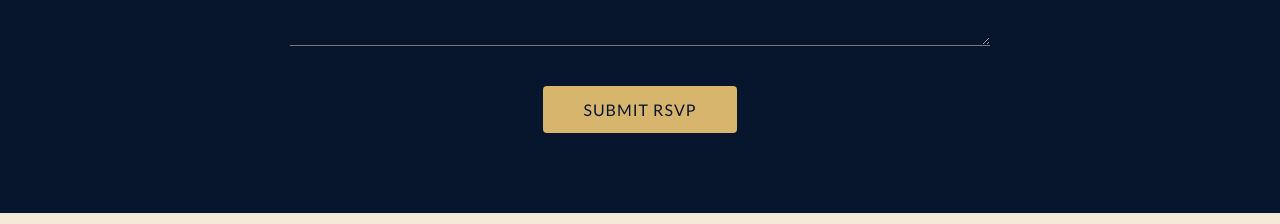
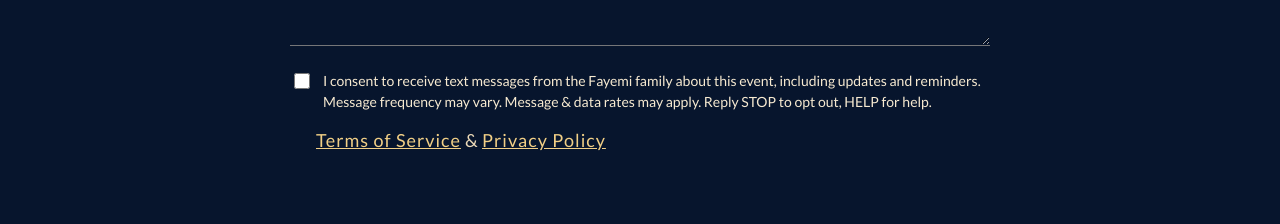
Before and after one commit to SEIfeoluwa/birthday-rsvps, a React (Vite) app: page / in a window 1280 px wide. Shown: the part 3208-3432 px from the top of the page. Built offline with nearby package versions, Linux system fonts and the light colour scheme; no server answers.

Commit message:
Privacy & Terms implementation

```diff
--- a/src/App.css
+++ b/src/App.css
@@ -555,6 +555,141 @@
   }
 }
 
+.form-group-checkbox {
+  label {
+    display: flex;
+    align-items: flex-start;
+    gap: 10px;
+    color: var(--event-champagne);
+    font-size: 14px;
+    font-weight: 400;
+    line-height: 1.5;
+    text-transform: none;
+    letter-spacing: normal;
+  }
+
+  input[type='checkbox'] {
+    width: 16px;
+    height: 16px;
+    margin-top: 3px;
+    flex-shrink: 0;
+    accent-color: var(--event-gold);
+  }
+}
+
+.form-legal-links {
+  margin: 8px 0 0 26px;
+  font-size: 13px;
+  color: rgba(247, 234, 209, 0.72);
+}
+
+.form-legal-links .form-legal-link {
+  background: none;
+  border: none;
+  padding: 0;
+  margin: 0;
+  font: inherit;
+  color: var(--event-gold-bright);
+  text-decoration: underline;
+  cursor: pointer;
+
+  &:hover {
+    color: var(--event-gold);
+  }
+}
+
+.modal-overlay {
+  position: fixed;
+  inset: 0;
+  z-index: 100;
+  display: flex;
+  align-items: center;
+  justify-content: center;
+  padding: 20px;
+  background: rgba(11, 16, 32, 0.72);
+}
+
+.modal-panel {
+  width: 100%;
+  max-width: 520px;
+  max-height: 80vh;
+  overflow-y: auto;
+  border-radius: 8px;
+  background: var(--event-navy);
+  border: 1px solid rgba(247, 234, 209, 0.24);
+  box-shadow: 0 20px 60px rgba(0, 0, 0, 0.5);
+}
+
+.modal-header {
+  position: sticky;
+  top: 0;
+  display: flex;
+  align-items: center;
+  justify-content: space-between;
+  gap: 16px;
+  padding: 20px 24px;
+  background: var(--event-navy);
+  border-bottom: 1px solid rgba(247, 234, 209, 0.18);
+
+  h2 {
+    margin: 0;
+    color: var(--event-gold);
+    font-size: 18px;
+    letter-spacing: 0.5px;
+  }
+}
+
+.modal-header .modal-close {
+  display: flex;
+  align-items: center;
+  justify-content: center;
+  flex-shrink: 0;
+  box-sizing: border-box;
+  width: 32px;
+  height: 32px;
+  padding: 0;
+  margin: 0;
+  border: none;
+  border-radius: 50%;
+  background: transparent;
+  color: var(--event-champagne);
+  font-family: inherit;
+  font-size: 20px;
+  line-height: 1;
+  letter-spacing: normal;
+  text-transform: none;
+  cursor: pointer;
+  transition: background-color 0.2s ease, transform 0.15s ease;
+
+  &:hover {
+    background: rgba(247, 234, 209, 0.14);
+  }
+
+  &:active {
+    transform: scale(0.92);
+  }
+}
+
+.modal-body {
+  padding: 4px 24px 24px;
+  color: rgba(247, 234, 209, 0.86);
+  font-size: 14px;
+  line-height: 1.6;
+  text-align: left;
+
+  p {
+    margin: 0 0 14px;
+
+    &:last-child {
+      margin-bottom: 0;
+    }
+  }
+
+  strong {
+    color: var(--event-champagne);
+  }
+}
+
 .submit-btn {
   grid-column: 1 / -1;
   align-self: center;
@@ -1099,6 +1234,10 @@ button {
   width: 12%;
 }
 
+.admin-col-sms-consent {
+  width: 6%;
+}
+
 .admin-col-status {
   width: 9%;
 }
@@ -1112,7 +1251,7 @@ button {
 }
 
 .admin-col-message {
-  width: 23%;
+  width: 17%;
 }
 
 .admin-col-actions {
--- /dev/null
+++ b/src/components/common/Modal.tsx
@@ -0,0 +1,51 @@
+import { useEffect } from 'react'
+import type { ReactNode } from 'react'
+
+interface ModalProps {
+  title: string
+  onClose: () => void
+  children: ReactNode
+}
+
+export default function Modal({ title, onClose, children }: ModalProps) {
+  useEffect(() => {
+    const handleKeyDown = (event: KeyboardEvent) => {
+      if (event.key === 'Escape') {
+        onClose()
+      }
+    }
+
+    document.addEventListener('keydown', handleKeyDown)
+    return () => document.removeEventListener('keydown', handleKeyDown)
+  }, [onClose])
+
+  return (
+    <div
+      className="modal-overlay"
+      onClick={onClose}
+      role="presentation"
+    >
+      <div
+        className="modal-panel"
+        role="dialog"
+        aria-modal="true"
+        aria-labelledby="modal-title"
+        onClick={(event) => event.stopPropagation()}
+      >
+        <div className="modal-header">
+          <h2 id="modal-title">{title}</h2>
+          <button
+            type="button"
+            className="modal-close"
+            onClick={onClose}
+            aria-label="Close"
+          >
+            &times;
+          </button>
+        </div>
+
+        <div className="modal-body">{children}</div>
+      </div>
+    </div>
+  )
+}
--- a/src/components/home/RsvpSection.tsx
+++ b/src/components/home/RsvpSection.tsx
@@ -1,8 +1,11 @@
 import { useState } from 'react'
 
+import Modal from '../common/Modal'
 import { createRsvp } from '../../services/rsvps'
 import { rsvpSchema } from '../../schemas/rsvpSchema'
 import type { RSVPInput } from '../../schemas/rsvpSchema'
+
+type LegalModal = 'terms' | 'privacy' | null
 
 interface RsvpProps {
   onRsvpClick?: () => void
@@ -18,6 +21,7 @@ const initialFormData: FormData = {
   firstName: '',
   lastName: '',
   phone: '',
+  smsConsent: false,
   attendance: '',
   maleGuestCount: 0,
   femaleGuestCount: 0,
@@ -38,13 +42,14 @@ export default function Rsvp({ onRsvpClick }: RsvpProps) {
     error: null,
     success: null,
   })
+  const [activeModal, setActiveModal] = useState<LegalModal>(null)
 
   const handleChange = (
     e: React.ChangeEvent<
       HTMLInputElement | HTMLTextAreaElement | HTMLSelectElement
     >
   ) => {
-    const { name, value } = e.target
+    const { name, value, type } = e.target
     const numericFields = [
       'maleGuestCount',
       'femaleGuestCount',
@@ -53,7 +58,12 @@ export default function Rsvp({ onRsvpClick }: RsvpProps) {
 
     setFormData((prev) => ({
       ...prev,
-      [name]: numericFields.includes(name) ? Number(value) : value,
+      [name]:
+        type === 'checkbox'
+          ? (e.target as HTMLInputElement).checked
+          : numericFields.includes(name)
+            ? Number(value)
+            : value,
     }))
   }
 
@@ -226,6 +236,42 @@ export default function Rsvp({ onRsvpClick }: RsvpProps) {
           </div>
         </div>
 
+        <div className="form-row">
+          <div className="form-group full-width form-group-checkbox">
+            <label htmlFor="smsConsent">
+              <input
+                type="checkbox"
+                id="smsConsent"
+                name="smsConsent"
+                checked={formData.smsConsent}
+                onChange={handleChange}
+              />
+              I consent to receive text messages from the Fayemi family about
+              this event, including updates and reminders. Message frequency
+              may vary. Message & data rates may apply. Reply STOP to opt
+              out, HELP for help.
+            </label>
+
+            <p className="form-legal-links">
+              <button
+                type="button"
+                className="form-legal-link"
+                onClick={() => setActiveModal('terms')}
+              >
+                Terms of Service
+              </button>
+              {' & '}
+              <button
+                type="button"
+                className="form-legal-link"
+                onClick={() => setActiveModal('privacy')}
+              >
+                Privacy Policy
+              </button>
+            </p>
+          </div>
+        </div>
+
         {formState.error && <p className="form-status form-status-error">{formState.error}</p>}
         {formState.success && <p className="form-status form-status-success">{formState.success}</p>}
 
@@ -233,6 +279,61 @@ export default function Rsvp({ onRsvpClick }: RsvpProps) {
           {formState.submitting ? 'Submitting...' : 'Submit RSVP'}
         </button>
       </form>
+
+      {activeModal === 'terms' && (
+        <Modal title="Terms of Service" onClose={() => setActiveModal(null)}>
+          <p>
+            By submitting this RSVP, you confirm that the information you
+            provide is accurate and that you are submitting on behalf of
+            yourself and the guests listed in your party.
+          </p>
+          <p>
+            <strong>SMS Program.</strong> If you check the SMS consent box,
+            you agree to receive text messages from the Fayemi family at the
+            phone number you provided, related to this event (such as date
+            reminders, schedule changes, or logistics updates). Message
+            frequency may vary. Message and data rates may apply based on
+            your carrier and plan. Consent to receive texts is not required
+            to submit your RSVP.
+          </p>
+          <p>
+            You can opt out of text messages at any time by replying STOP to
+            any message. Reply HELP for assistance.
+          </p>
+          <p>
+            RSVP entries may be edited or removed by the event organizers,
+            including to correct guest counts or contact details.
+          </p>
+        </Modal>
+      )}
+
+      {activeModal === 'privacy' && (
+        <Modal title="Privacy Policy" onClose={() => setActiveModal(null)}>
+          <p>
+            The Fayemi family collects the information submitted through
+            this form, including your name, phone number, attendance
+            status, guest counts, and any message you provide, solely to
+            plan and manage this event.
+          </p>
+          <p>
+            <strong>SMS consent.</strong> If you opt in to receive text
+            messages, your phone number is used only to send you updates
+            related to this event. Your phone number and SMS consent status
+            are not shared with third parties or used for marketing
+            purposes.
+          </p>
+          <p>
+            Your information is not sold, rented, or shared outside of what
+            is necessary to plan this event (for example, coordinating
+            seating or catering counts), and is retained only for as long
+            as needed for that purpose.
+          </p>
+          <p>
+            If you have questions about your information or would like it
+            removed, please contact the Fayemi family directly.
+          </p>
+        </Modal>
+      )}
     </section>
   )
 }
--- a/src/pages/AdminDashboardPage.tsx
+++ b/src/pages/AdminDashboardPage.tsx
@@ -26,6 +26,7 @@ function toEditForm(rsvp: RsvpRecord): UpdateRsvpRecord {
     first_name: rsvp.first_name,
     last_name: rsvp.last_name,
     phone: rsvp.phone,
+    sms_consent: rsvp.sms_consent,
     attendance: rsvp.attendance,
     male_guest_count: rsvp.male_guest_count,
     female_guest_count: rsvp.female_guest_count,
@@ -346,6 +347,7 @@ export default function AdminDashboardPage() {
                 <col className="admin-col-name" />
                 <col className="admin-col-name" />
                 <col className="admin-col-phone" />
+                <col className="admin-col-sms-consent" />
                 <col className="admin-col-status" />
                 <col className="admin-col-count" />
                 <col className="admin-col-count" />
@@ -360,6 +362,7 @@ export default function AdminDashboardPage() {
                   <th>First Name</th>
                   <th>Last Name</th>
                   <th>Phone</th>
+                  <th>SMS</th>
                   <th>Attendance</th>
                   <th>Men</th>
                   <th>Women</th>
@@ -426,6 +429,23 @@ export default function AdminDashboardPage() {
                             formatPhoneDisplay(rsvp.phone)
                           ) : (
                             'N/A'
+                          )}
+                        </td>
+
+                        <td>
+                          {isEditing ? (
+                            <input
+                              type="checkbox"
+                              checked={editForm.sms_consent}
+                              onChange={(event) =>
+                                updateEditField('sms_consent', event.target.checked)
+                              }
+                              aria-label="SMS consent"
+                            />
+                          ) : rsvp.sms_consent ? (
+                            'Yes'
+                          ) : (
+                            'No'
                           )}
                         </td>
 
@@ -592,7 +612,7 @@ export default function AdminDashboardPage() {
                   })
                 ) : (
                   <tr>
-                    <td colSpan={10} className="no-data">
+                    <td colSpan={11} className="no-data">
                       {normalizedQuery
                         ? 'No RSVPs match your search'
                         : 'No RSVPs found'}
--- a/src/schemas/rsvpSchema.ts
+++ b/src/schemas/rsvpSchema.ts
@@ -10,6 +10,7 @@ export const rsvpSchema = z.object({
     firstName: z.string().trim().min(1, "Enter your first name."),
     lastName: z.string().trim().min(1, "Enter your last name."),
     phone: z.string().trim().min(1, "Enter your phone number."),
+    smsConsent: z.boolean().default(false),
     attendance: z.enum(["yes", "no"], { error: "Select your attendance." }),
     maleGuestCount: guestCountSchema,
     femaleGuestCount: guestCountSchema,
--- a/src/services/rsvps.ts
+++ b/src/services/rsvps.ts
@@ -42,6 +42,7 @@ export async function createRsvp(input: RSVPInput): Promise<void> {
     first_name: input.firstName,
     last_name: input.lastName,
     phone: input.phone,
+    sms_consent: input.smsConsent,
     attendance: input.attendance,
     male_guest_count: input.maleGuestCount,
     female_guest_count: input.femaleGuestCount,
@@ -67,6 +68,7 @@ export async function updateRsvp(
     first_name: input.first_name.trim(),
     last_name: input.last_name.trim(),
     phone: input.phone.trim(),
+    sms_consent: input.sms_consent,
     attendance: input.attendance,
     male_guest_count: input.male_guest_count,
     female_guest_count: input.female_guest_count,
--- a/src/types/database.ts
+++ b/src/types/database.ts
@@ -5,6 +5,7 @@ export type RsvpRecord = {
   first_name: string
   last_name: string
   phone: string
+  sms_consent: boolean
   attendance: AttendanceStatus
   guest_count: number
   male_guest_count: number
```
Also changed, not shown: 1 other file (tests, documents, lock files or other folders).
